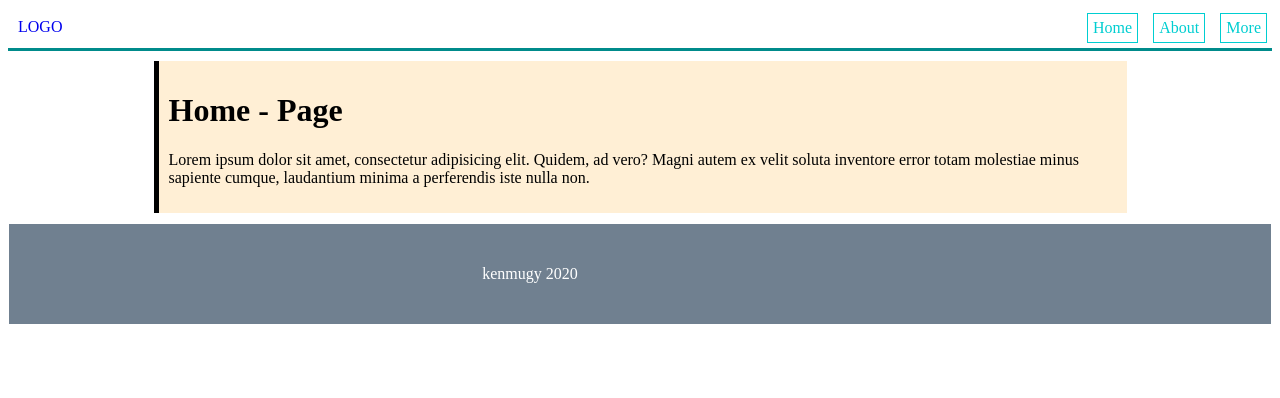
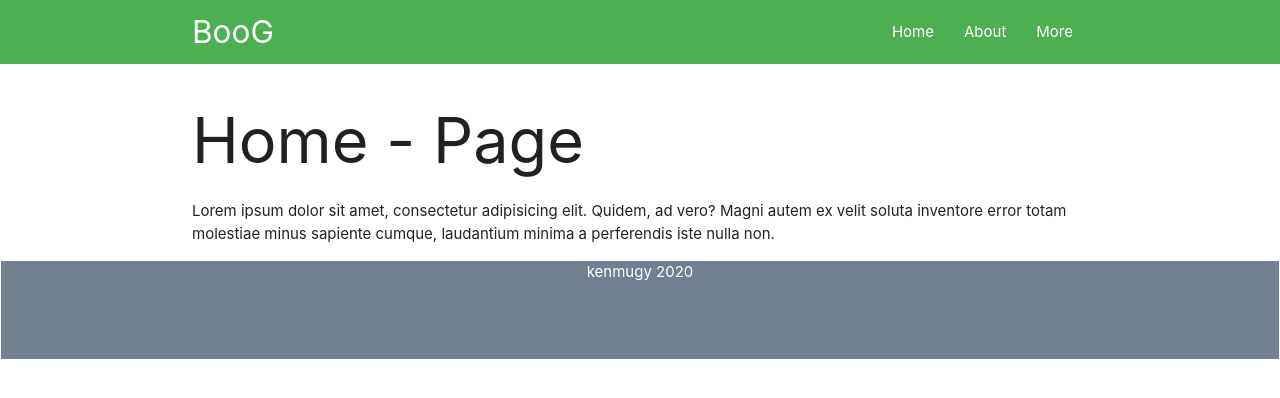
Before and after one commit to kenmugy/gatsby-prac-1, a Gatsby site: page / in a window 1280 px wide. Built offline with nearby package versions, Linux system fonts and the light colour scheme; Gatsby itself is replaced by a stand-in of ours.

Commit message:
added materialize classes

```diff
--- a/src/components/Layout.js
+++ b/src/components/Layout.js
@@ -1,12 +1,11 @@
 import React from "react"
 import Navbar from "./Navbar"
-import styles from './layout.module.css'
 import Footer from "./Footer"
 
 export default ({ children }) => (
   <main>
     <Navbar />
-    <div className={styles.container}>{children}</div>
+    <div className="container">{children}</div>
     <Footer >
         kenmugy 2020
     </Footer>
--- a/src/components/Navbar.js
+++ b/src/components/Navbar.js
@@ -1,17 +1,24 @@
 import React from "react"
 import { Link } from "gatsby"
-import styles from "./navbar.module.css"
 
-const Logo = ({ to, text }) => <Link to={to}>{text}</Link>
+const Logo = ({ to, text }) => <Link className="brand-logo left" to={to}>{text}</Link>
 const NavLinks = ({ to, text }) => <Link to={to}>{text}</Link>
 
 export default () => (
-  <nav>
-    <Logo to="/" text="LOGO" />
-    <div className={styles.navlinks}>
-      <NavLinks to="/" text="Home" />
-      <NavLinks to="/about" text="About" />
-      <NavLinks to="/more" text="More" />
+  <nav className="green z-depth-0">
+    <div className="container nav-wrapper">
+      <Logo to="/" text="BooG" />
+      <ul className="right">
+        <li>
+          <NavLinks to="/" text="Home" />
+        </li>
+        <li>
+          <NavLinks to="/about" text="About" />
+        </li>
+        <li>
+          <NavLinks to="/more" text="More" />
+        </li>
+      </ul>
     </div>
   </nav>
 )
--- a/src/components/footer.module.css
+++ b/src/components/footer.module.css
@@ -1,15 +1,12 @@
 footer {
+    width: 100%;
     border: 1px solid;
     height: 100px;
     margin-top: 10px;
     background: slategray;
     color: white;
-    display: flex;
-    justify-content: center;
-    align-items: center;
+    text-align: center;
+    position: relative;
+    bottom: 0;
 
 }
-.container {
-    width:25%;
-    margin: 0 auto;
-}
--- a/src/components/layout.module.css
+++ /dev/null
@@ -1,7 +0,0 @@
-.container {
-    border-left: 5px solid ;
-    width: 75%;
-    margin: 0 auto;
-    padding: 10px;
-    background: papayawhip;
-}
--- a/src/components/navbar.module.css
+++ /dev/null
@@ -1,29 +0,0 @@
-nav {
-    border-bottom: 3px solid darkcyan;
-    display: flex;
-    justify-content: space-between;
-    padding: 5px;
-    margin-bottom: 10px;
-}
-
-
-.navlinks {
-    display: flex;
-    justify-content: space-between;
-    width: 180px;
-}
-
-a {
-    padding: 5px;
-    text-decoration: none;
-}
-
-.navlinks a {
-    border: 1px solid darkturquoise;
-    color: darkturquoise;
-}
-.navlinks a:hover {
-    color: aliceblue;
-    background: darkturquoise;
-
-}
--- a/src/pages/index.js
+++ b/src/pages/index.js
@@ -1,6 +1,7 @@
 import React from "react"
 import Layout from "../components/Layout"
 import Title from "../components/Title"
+import 'materialize-css/dist/css/materialize.min.css'
 
 export default () => (
   <Layout>
```
